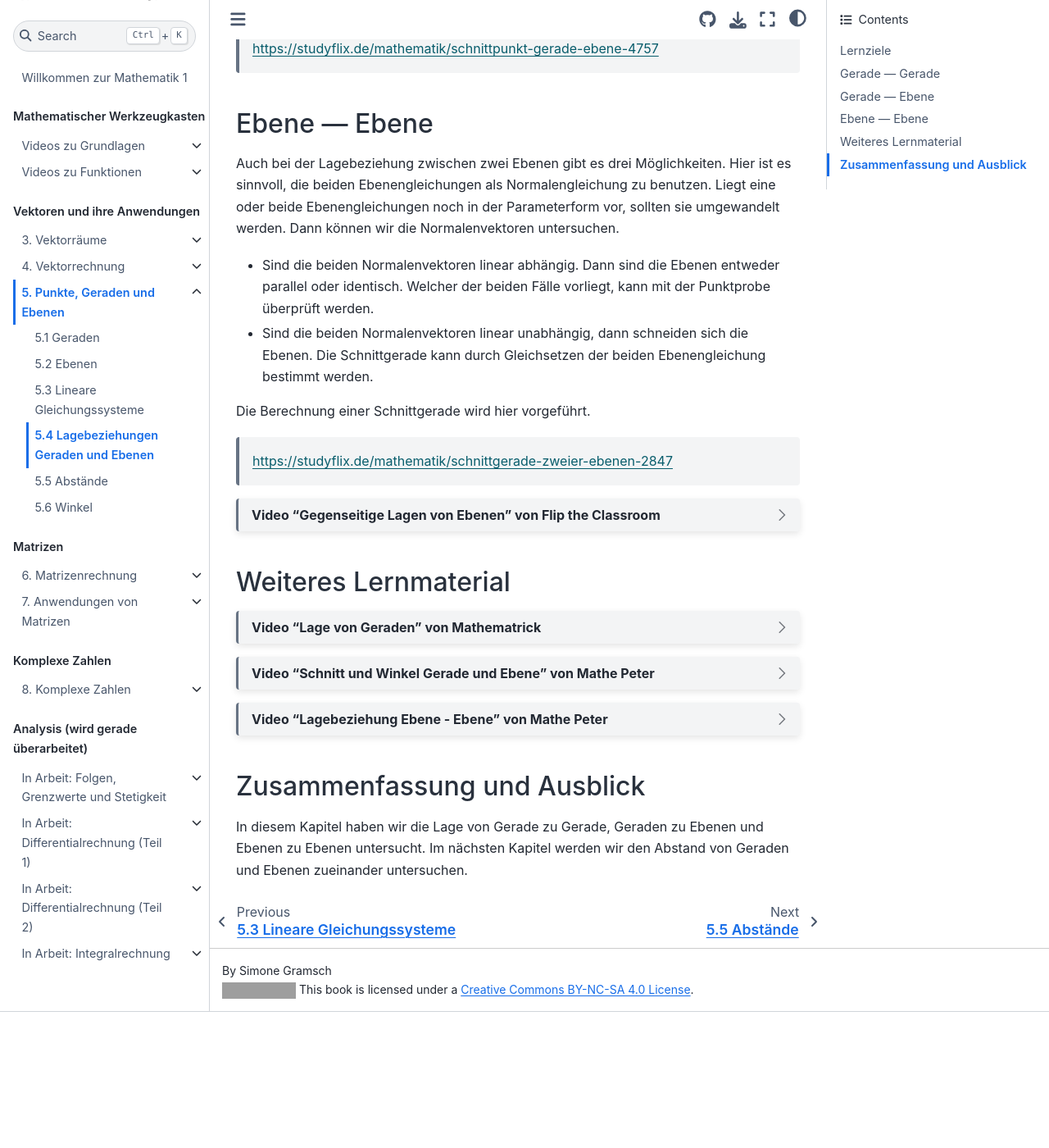
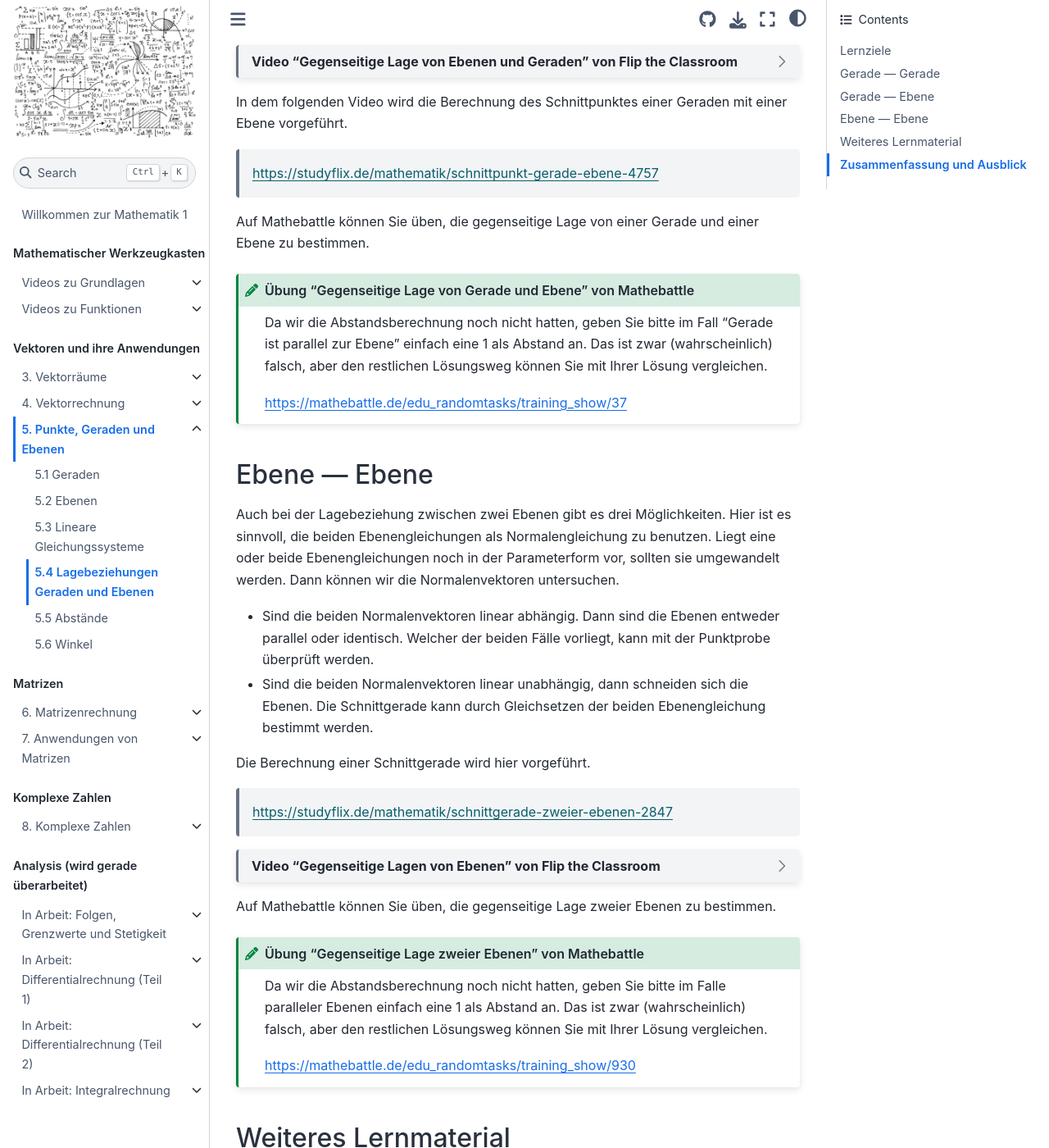
Before and after one commit to s-linden/mathematik-1, a Jupyter Book: the page built from doc/chapter05/sec04.md, in a window 1280 px wide and 1400 px high, scrolled down 2862 px. Shown: the whole window at 82% size. Built offline with Jupyter Book 1.0.4 settings and Sphinx 7.4.7 and the Sphinx Book theme 1.1.4, drawn with Linux system fonts in a browser that asks for light colours; before the commit the page ends 4096 px from its top, so only the background shows below that; some of the changed text lies outside the part shown; grey boxes are pictures that could not be loaded.

Commit message:
added exercises from mathebattle

````diff
--- a/doc/chapter05/sec04.md
+++ b/doc/chapter05/sec04.md
@@ -86,6 +86,13 @@ Auch das folgende Video mit den dazugehörigen Erläuterungen ist hilfreich.
 
 > [https://studyflix.de/mathematik/lagebeziehungen-von-geraden-5826](https://studyflix.de/mathematik/lagebeziehungen-von-geraden-5826)
 
+Auf Mathebattle können Sie üben, die Lage zweier Geraden zu bestimmen.
+
+```{admonition} Übung "Gegenseitige Lage zweier Geraden" von Mathebattle
+:class: miniexercise
+[https://mathebattle.de/edu_randomtasks/training_show/128](https://mathebattle.de/edu_randomtasks/training_show/128)
+```
+
 ## Gerade — Ebene
 
 Bei der Lagebeziehung Gerade zu Ebene gibt es drei Fälle:
@@ -114,6 +121,18 @@ einer Ebene vorgeführt.
 
 > [https://studyflix.de/mathematik/schnittpunkt-gerade-ebene-4757](https://studyflix.de/mathematik/schnittpunkt-gerade-ebene-4757)
 
+Auf Mathebattle können Sie üben, die gegenseitige Lage von einer Gerade und
+einer Ebene zu bestimmen.
+
+```{admonition} Übung "Gegenseitige Lage von Gerade und Ebene" von Mathebattle
+:class: miniexercise
+Da wir die Abstandsberechnung noch nicht hatten, geben Sie bitte im Fall "Gerade ist
+parallel zur Ebene" einfach eine 1 als Abstand an. Das ist zwar (wahrscheinlich)
+falsch, aber den restlichen Lösungsweg können Sie mit Ihrer Lösung vergleichen.
+
+[https://mathebattle.de/edu_randomtasks/training_show/37](https://mathebattle.de/edu_randomtasks/training_show/37)
+```
+
 ## Ebene — Ebene
 
 Auch bei der Lagebeziehung zwischen zwei Ebenen gibt es drei Möglichkeiten. Hier
@@ -136,6 +155,18 @@ Die Berechnung einer Schnittgerade wird hier vorgeführt.
 <iframe width="560" height="315" src="https://www.youtube.com/embed/PzgF1Z99dyo?si=OLL1rJtSUn5SLza-"
 title="YouTube video player" frameborder="0" allow="accelerometer; autoplay; clipboard-write;
 encrypted-media; gyroscope; picture-in-picture; web-share" referrerpolicy="strict-origin-when-cross-origin" allowfullscreen></iframe>
+```
+
+Auf Mathebattle können Sie üben, die gegenseitige Lage zweier Ebenen zu
+bestimmen.
+
+```{admonition} Übung "Gegenseitige Lage zweier Ebenen" von Mathebattle
+:class: miniexercise
+Da wir die Abstandsberechnung noch nicht hatten, geben Sie bitte im Falle
+paralleler Ebenen einfach eine 1 als Abstand an. Das ist zwar (wahrscheinlich)
+falsch, aber den restlichen Lösungsweg können Sie mit Ihrer Lösung vergleichen.
+
+[https://mathebattle.de/edu_randomtasks/training_show/930](https://mathebattle.de/edu_randomtasks/training_show/930)
 ```
 
 ## Weiteres Lernmaterial
````
Also changed, not shown: doc/chapter05/sec02.md (+14 -0 lines), doc/chapter05/sec05.md (+27 -0 lines), doc/chapter05/sec06.md (+15 -0 lines).
